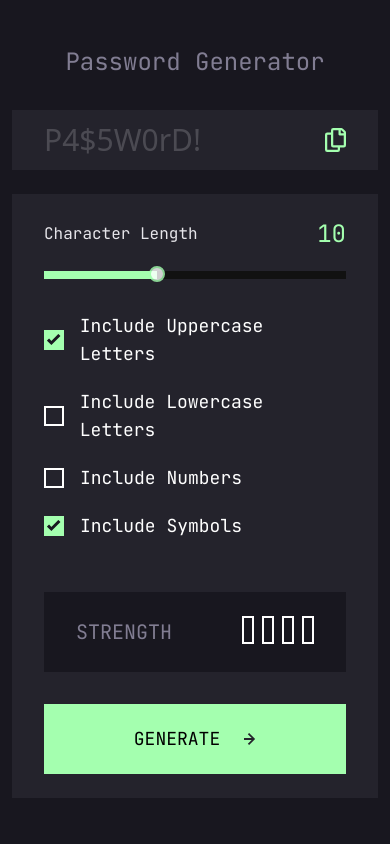
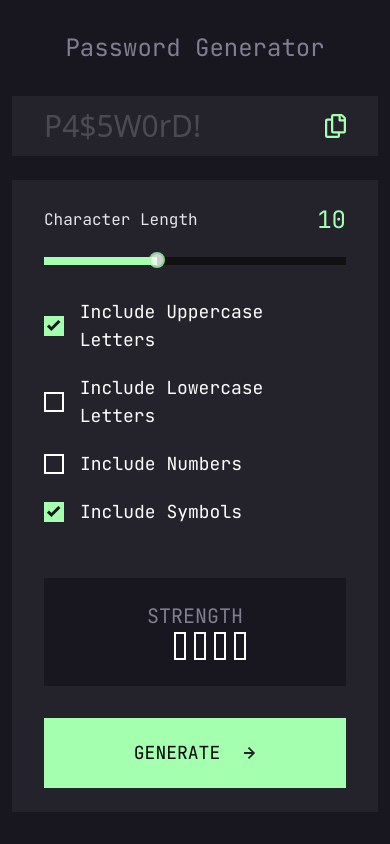
Before and after one commit to BuraYu/frontendMentor, a React (Vite) app in the folder passwordgenerator/: page / in a window 390 px wide. Built offline with nearby package versions, Linux system fonts and the light colour scheme.

Commit message:
fix: generateButton responsiveness

```diff
--- a/passwordgenerator/src/components/StrengthIndicator.tsx
+++ b/passwordgenerator/src/components/StrengthIndicator.tsx
@@ -10,9 +10,9 @@ export default function StrengthIndicator({
   const strengthColors = ["bg-red", "bg-orange", "bg-yellow", "bg-neonGreen"];
 
   return (
-    <div className="bg-veryDarkGrey py-6 px-8 flex justify-between items-center">
+    <div className="bg-veryDarkGrey py-6 px-8 flex justify-between items-center flex-col md:flex-row">
       <span className="text-grey text-xl">STRENGTH</span>
-      <div className="flex gap-2">
+      <div className="flex gap-2 items-center">
         <span className="text-white text-2xl mr-2 font-bold">
           {label ? label.toUpperCase() : "\u00A0"}
         </span>
```
